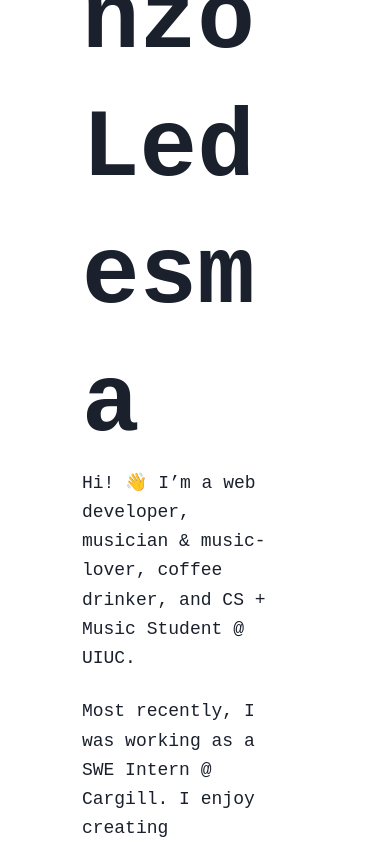
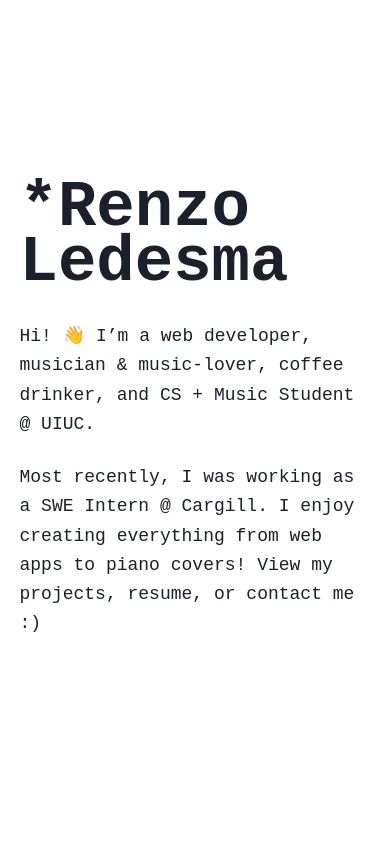
Before and after one commit to renzol2/renzol2.github.io, a Next.js app: page / in a window 390 px wide. Shown: the top 844 px of the page. Built offline with nearby package versions, Linux system fonts and the light colour scheme.

Commit message:
Implement basic mobile layout

```diff
--- a/pages/index.tsx
+++ b/pages/index.tsx
@@ -1,14 +1,20 @@
-import { Box, Center, Heading } from '@chakra-ui/react';
+import { Box, Center, Heading, useBreakpointValue } from '@chakra-ui/react';
 import Paragraph from '../components/Paragraph';
 
 const Home = () => {
+  const BREAKPOINT = 'md';
   return (
-    <Center h="100vh">
-      <Box w="58%">
-        <Heading as="h1" fontFamily="monospace" fontSize="8xl">
+    <Center minH="100vh">
+      <Box w={{ base: '90%', [BREAKPOINT]: '58%' }}>
+        <Heading
+          as="h1"
+          fontFamily="monospace"
+          fontSize={{ base: '4rem', [BREAKPOINT]: '6rem' }}
+          lineHeight="3.4rem"
+        >
           *Renzo Ledesma
         </Heading>
-        <Box w="85%">
+        <Box w={{ base: '100%', [BREAKPOINT]: '85%' }} mt="2rem">
           <Paragraph>
             Hi! 👋 I’m a web developer, musician & music-lover, coffee drinker,
             and CS + Music Student @ UIUC.
```
